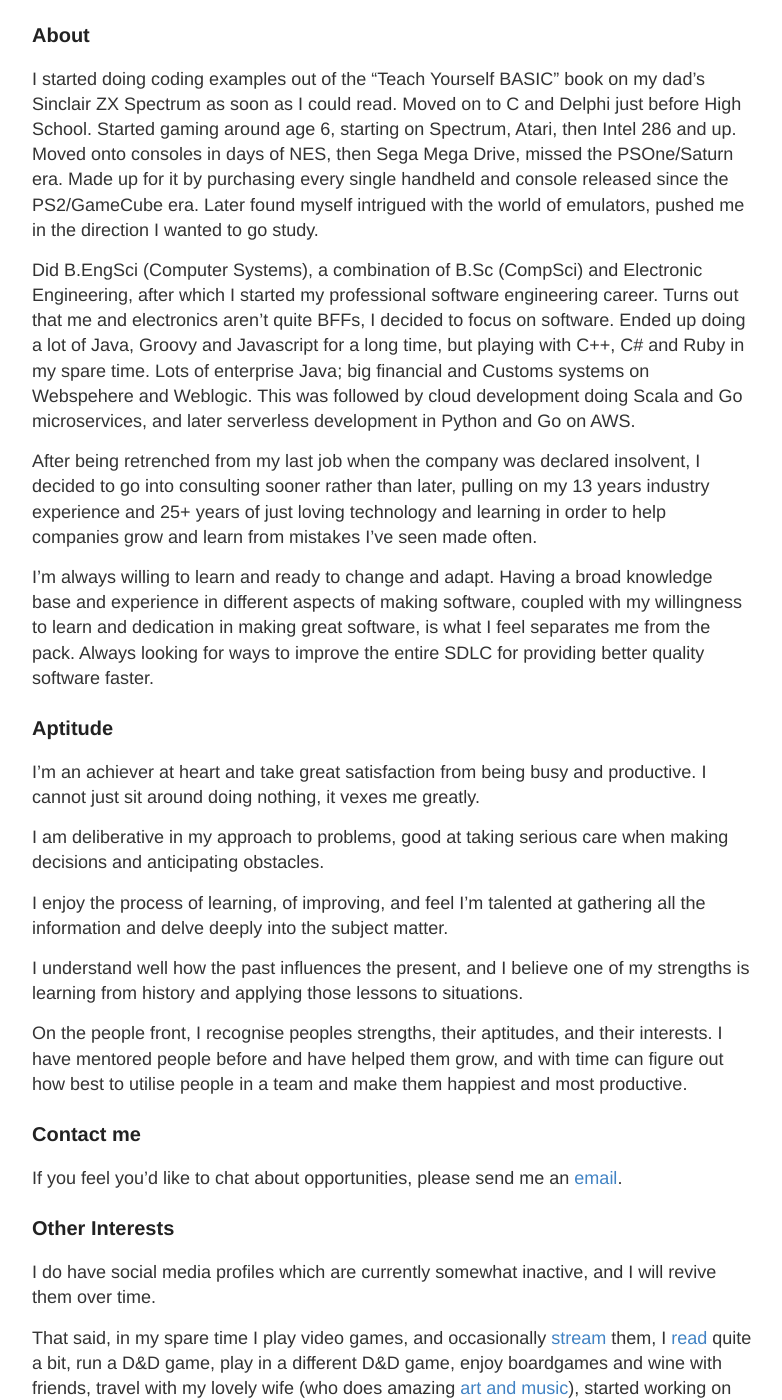
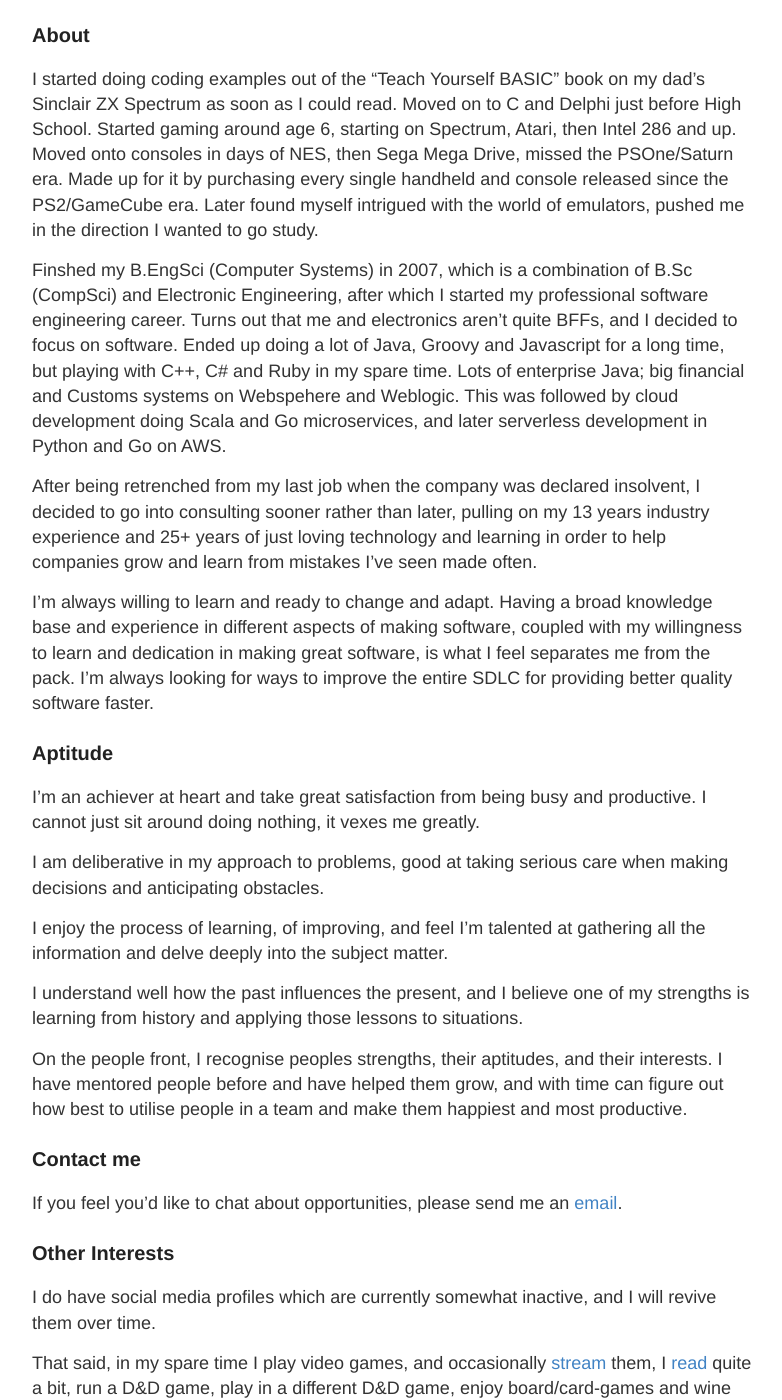
Before and after one commit to wpieters/wpieters.github.io, a Jekyll site: the page built from about.md, in a window 1280 px wide and 1400 px high, scrolled down 350 px. Shown: the whole window, without its empty margins (248-1030 px from the left). Built offline with Jekyll 4.4.1, drawn with Linux system fonts in a browser that asks for light colours; some of the changed text lies outside the part shown.

Commit message:
update some pages and start adding my first blog post

```diff
--- a/about.md
+++ b/about.md
@@ -8,11 +8,11 @@
 
 I started doing coding examples out of the "Teach Yourself BASIC" book on my dad's Sinclair ZX Spectrum as soon as I could read. Moved on to C and Delphi just before High School. Started gaming around age 6, starting on Spectrum, Atari, then Intel 286 and up. Moved onto consoles in days of NES, then Sega Mega Drive, missed the PSOne/Saturn era. Made up for it by purchasing every single handheld and console released since the PS2/GameCube era. Later found myself intrigued with the world of emulators, pushed me in the direction I wanted to go study.
 
-Did B.EngSci (Computer Systems), a combination of B.Sc (CompSci) and Electronic Engineering, after which I started my professional software engineering career. Turns out that me and electronics aren't quite BFFs, I decided to focus on software. Ended up doing a lot of Java, Groovy and Javascript for a long time, but playing with C++, C# and Ruby in my spare time. Lots of enterprise Java; big financial and Customs systems on Webspehere and Weblogic. This was followed by cloud development doing Scala and Go microservices, and later serverless development in Python and Go on AWS.
+Finshed my B.EngSci (Computer Systems) in 2007, which is a combination of B.Sc (CompSci) and Electronic Engineering, after which I started my professional software engineering career. Turns out that me and electronics aren't quite BFFs, and I decided to focus on software. Ended up doing a lot of Java, Groovy and Javascript for a long time, but playing with C++, C# and Ruby in my spare time. Lots of enterprise Java; big financial and Customs systems on Webspehere and Weblogic. This was followed by cloud development doing Scala and Go microservices, and later serverless development in Python and Go on AWS.
 
 After being retrenched from my last job when the company was declared insolvent, I decided to go into consulting sooner rather than later, pulling on my 13 years industry experience and 25+ years of just loving technology and learning in order to help companies grow and learn from mistakes I've seen made often.
 
-I'm always willing to learn and ready to change and adapt. Having a broad knowledge base and experience in different aspects of making software, coupled with my willingness to learn and dedication in making great software, is what I feel separates me from the pack. Always looking for ways to improve the entire SDLC for providing better quality software faster.
+I'm always willing to learn and ready to change and adapt. Having a broad knowledge base and experience in different aspects of making software, coupled with my willingness to learn and dedication in making great software, is what I feel separates me from the pack. I'm always looking for ways to improve the entire SDLC for providing better quality software faster.
 
 ### Aptitude
 
@@ -34,4 +34,4 @@
 
 I do have social media profiles which are currently somewhat inactive, and I will revive them over time.
 
-That said, in my spare time I play video games, and occasionally [stream](https://www.twitch.tv/duhblinn) them, I [read](https://www.goodreads.com/user/show/7853686-wynand-pieters) quite a bit, run a D&D game, play in a different D&D game, enjoy boardgames and wine with friends, travel with my lovely wife (who does amazing [art and music](https://www.instagram.com/_artbeme_/)), started working on my [first mobile game](https://duhblinnza.itch.io/), and occasionally lift [somewhat heavy weights](https://strengthlevel.com/10656-wynandpieters) (or I used to and I'm working back up to it).
+That said, in my spare time I play video games, and occasionally [stream](https://www.twitch.tv/duhblinn) them, I [read](https://www.goodreads.com/user/show/7853686-wynand-pieters) quite a bit, run a D&D game, play in a different D&D game, enjoy board/card-games and wine with friends, travel with my lovely wife (who does amazing [art and music](https://www.instagram.com/_artbeme_/)), started working on my [first mobile game](https://duhblinnza.itch.io/) (which is progressing ever so slowly), and occasionally lift [somewhat heavy weights](https://strengthlevel.com/10656-wynandpieters) (or I used to and I'm working back up to it).
```
Also changed, not shown: _posts/2014-3-3-Hello-World.md (deleted, +0 -6 lines), _posts/2020-5-25-Second-Post.md (deleted, +0 -6 lines), _posts/2020-5-31-Staying-Connected.md (added, +16 -0 lines), index.md (+2 -2 lines), 7 other files.
